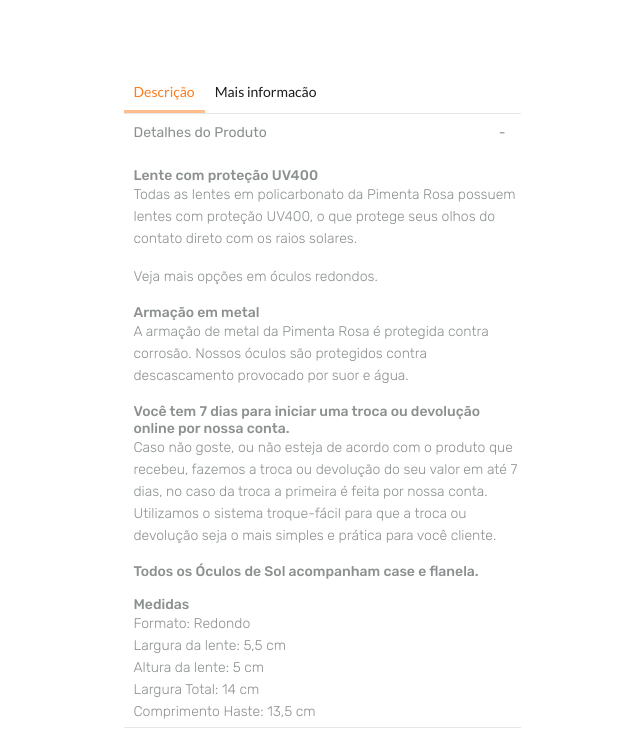
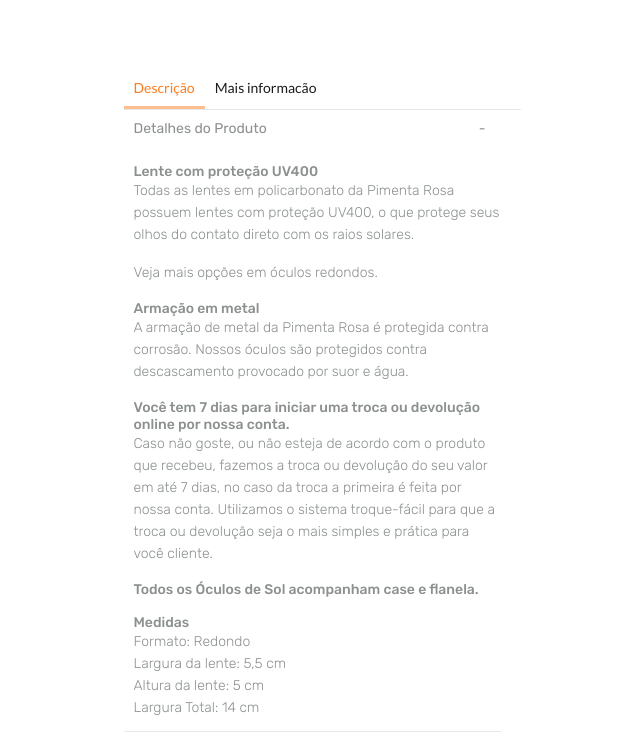
Before and after one commit to MartinEmbon/tablayout-dilucca, a plain HTML site: page index.html in a window 1280 px wide. Both pictures are taken after a click on the element 640 px from the left and 420 px from the top of the page. Shown: the whole page, without its empty margins (318-958 px from the left). Drawn offline with Linux system fonts and the light colour scheme.

Commit message:
tablayout updated

```diff
--- a/style.css
+++ b/style.css
@@ -35,7 +35,7 @@ body {
 .accordion .contentBx {
     border-bottom: 1px solid rgba(28, 28, 28, 0.1);
     /* border-top: 1px solid grey; */
-    width: 100%;
+    width: 95%;
 }
 
 .accordion .contentBx .label {
@@ -105,7 +105,8 @@ section .titulos p {
 
 .accordion .contentBx.active .content {
     height: 36rem;
-
+    margin-bottom: 0.5rem;
+    overflow-y: visible;
     padding-left: 10px;
 }
 
```
